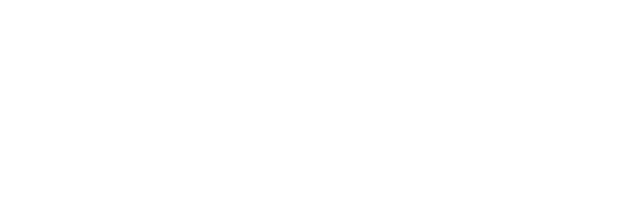
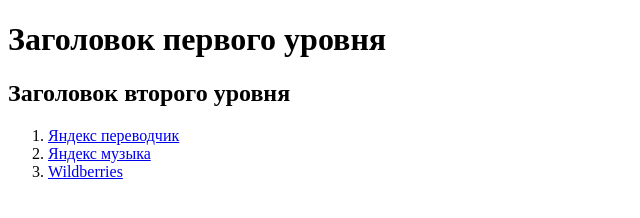
Before and after one commit to agal2020/task-html, a website: page src/index.html in a window 1280 px wide. Shown: the whole page, without its empty margins (0-640 px from the left). Drawn offline with Linux system fonts and the light colour scheme.

Commit message:
Задание по HTML

```diff
--- a/src/index.html
+++ b/src/index.html
@@ -3,5 +3,16 @@
     <head>
         <title>HTML</title>
     </head>
-    <body></body>
+
+    <body>
+        <h1>Заголовок первого уровня</h1>
+        <h2>Заголовок второго уровня</h2>
+        <ol>
+            <li>
+                <a href="https://translate.yandex.ru"> Яндекс переводчик </a>
+            </li>
+            <li><a href="https://music.yandex.ru"> Яндекс музыка </a></li>
+            <li><a href="https://www.wildberries.ru"> Wildberries </a></li>
+        </ol>
+    </body>
 </html>
```
Also changed, not shown: 1 other file.
